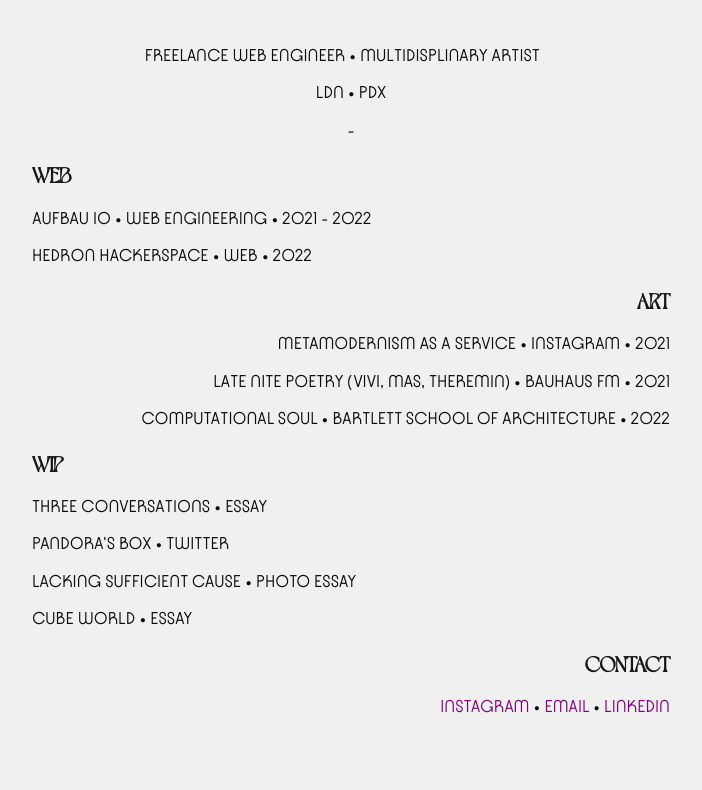
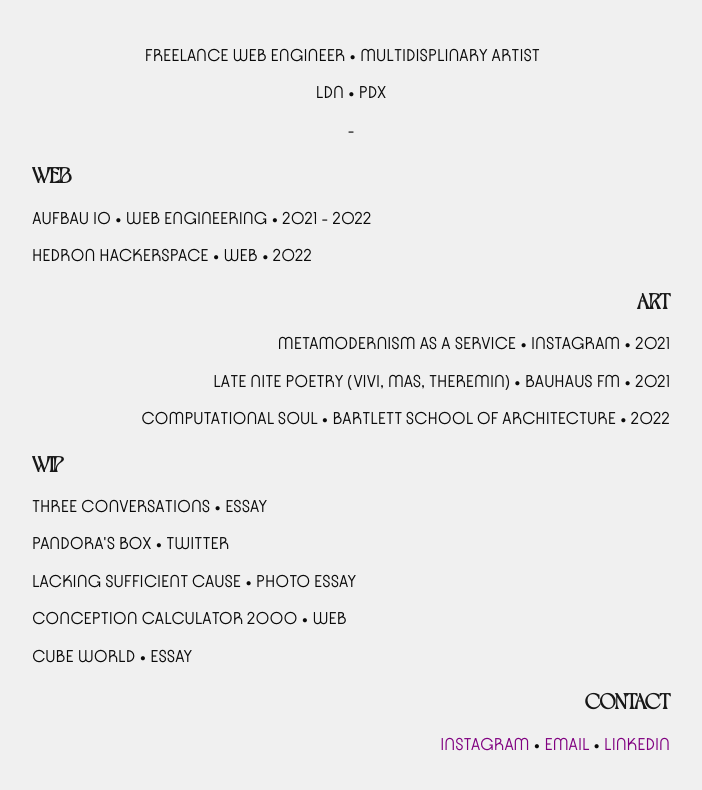
Before and after one commit to aufbau-io/niels, a Svelte app: page / in a window 1280 px wide. Shown: the part 785-1575 px from the top of the page, without its empty margins (289-991 px from the left). Built offline with nearby package versions, Linux system fonts and the light colour scheme.

Commit message:
add cc2000

```diff
--- a/src/App.svelte
+++ b/src/App.svelte
@@ -34,6 +34,7 @@
       <p>pandora's box • twitter</p>
       <!--p>signalling dissent • photo essay</p-->
       <p>lacking sufficient cause • photo essay</p>
+      <p>conception calculator 2000 • web</p>
       <p>cube world • essay</p>
     </div>
     <div class="body__right">
```
